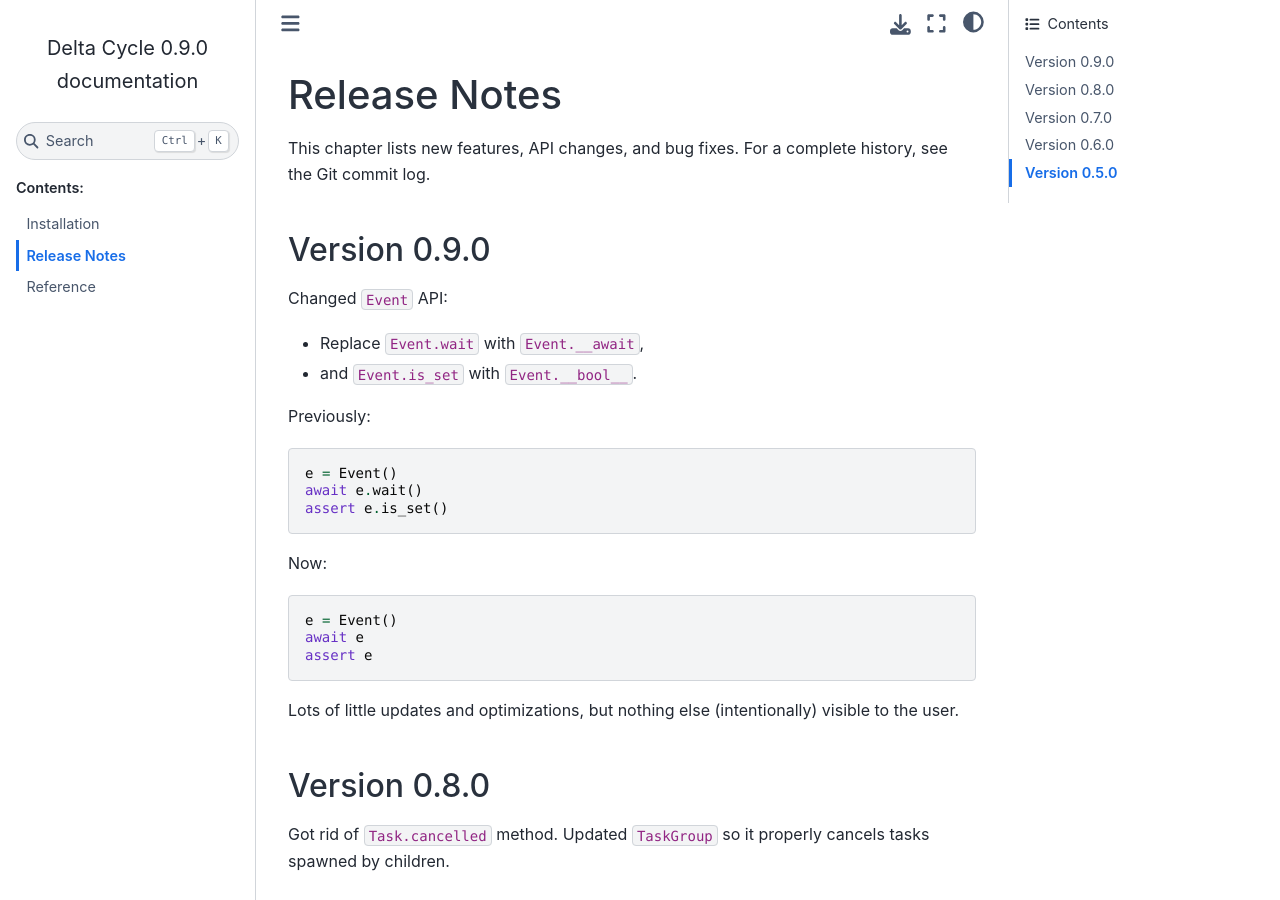
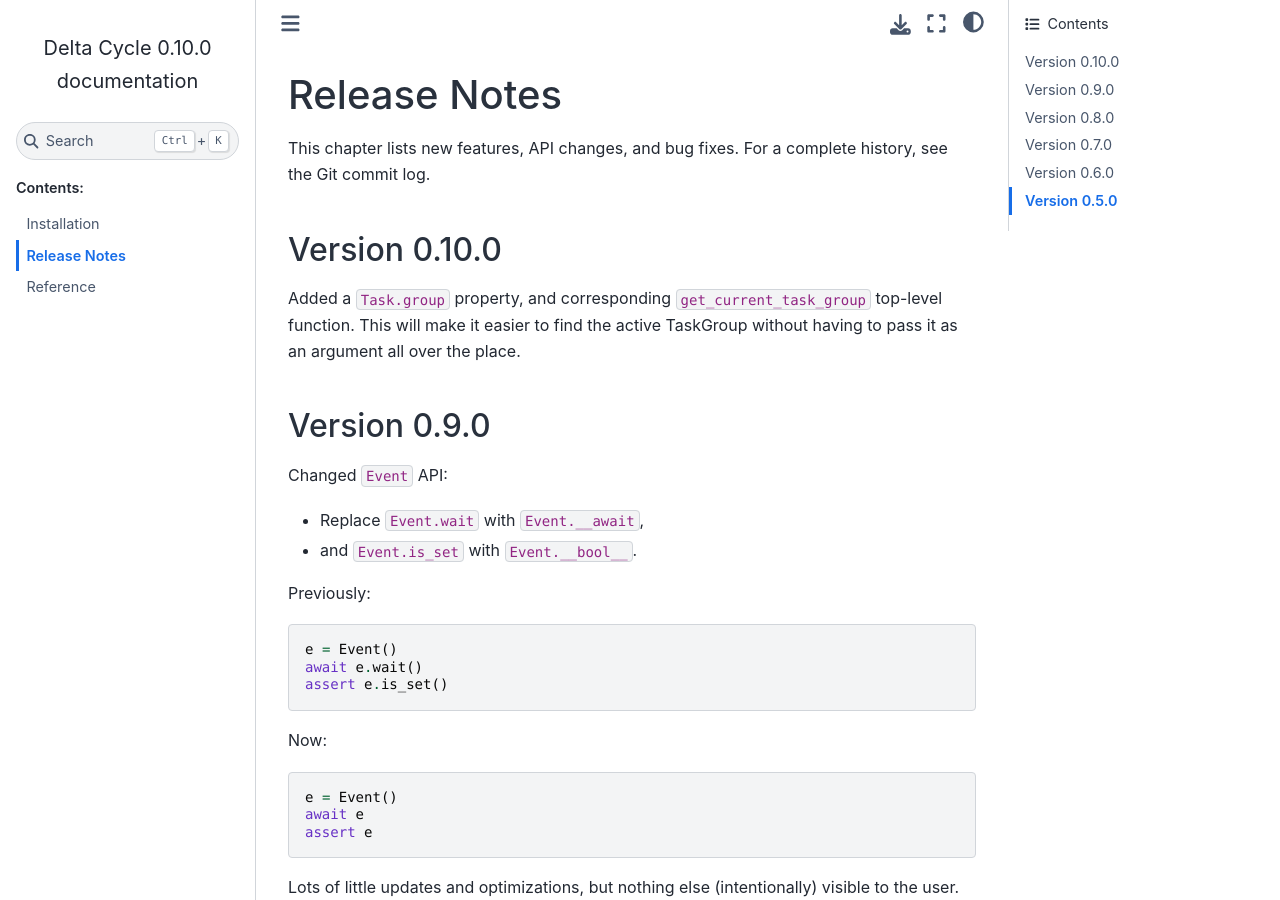
Before and after one commit to cjdrake/deltacycle, a Sphinx documentation site: the page built from doc/source/release_notes.rst, in a window 1280 px wide and 900 px high. Built offline with Sphinx 7.4.7 and the Sphinx Book theme 1.1.4, drawn with Linux system fonts in a browser that asks for light colours.

Commit message:
Release 0.10.0

```diff
--- a/doc/source/release_notes.rst
+++ b/doc/source/release_notes.rst
@@ -6,6 +6,15 @@
 
 This chapter lists new features, API changes, and bug fixes.
 For a complete history, see the Git commit log.
+
+
+Version 0.10.0
+==============
+
+Added a ``Task.group`` property,
+and corresponding ``get_current_task_group`` top-level function.
+This will make it easier to find the active TaskGroup without having to pass it
+as an argument all over the place.
 
 
 Version 0.9.0
--- a/pyproject.toml
+++ b/pyproject.toml
@@ -1,6 +1,6 @@
 [project]
 name = "deltacycle"
-version = "0.9.0"
+version = "0.10.0"
 description = "Delta Cycle"
 readme = "README.md"
 
```
Also changed, not shown: 1 other file.
